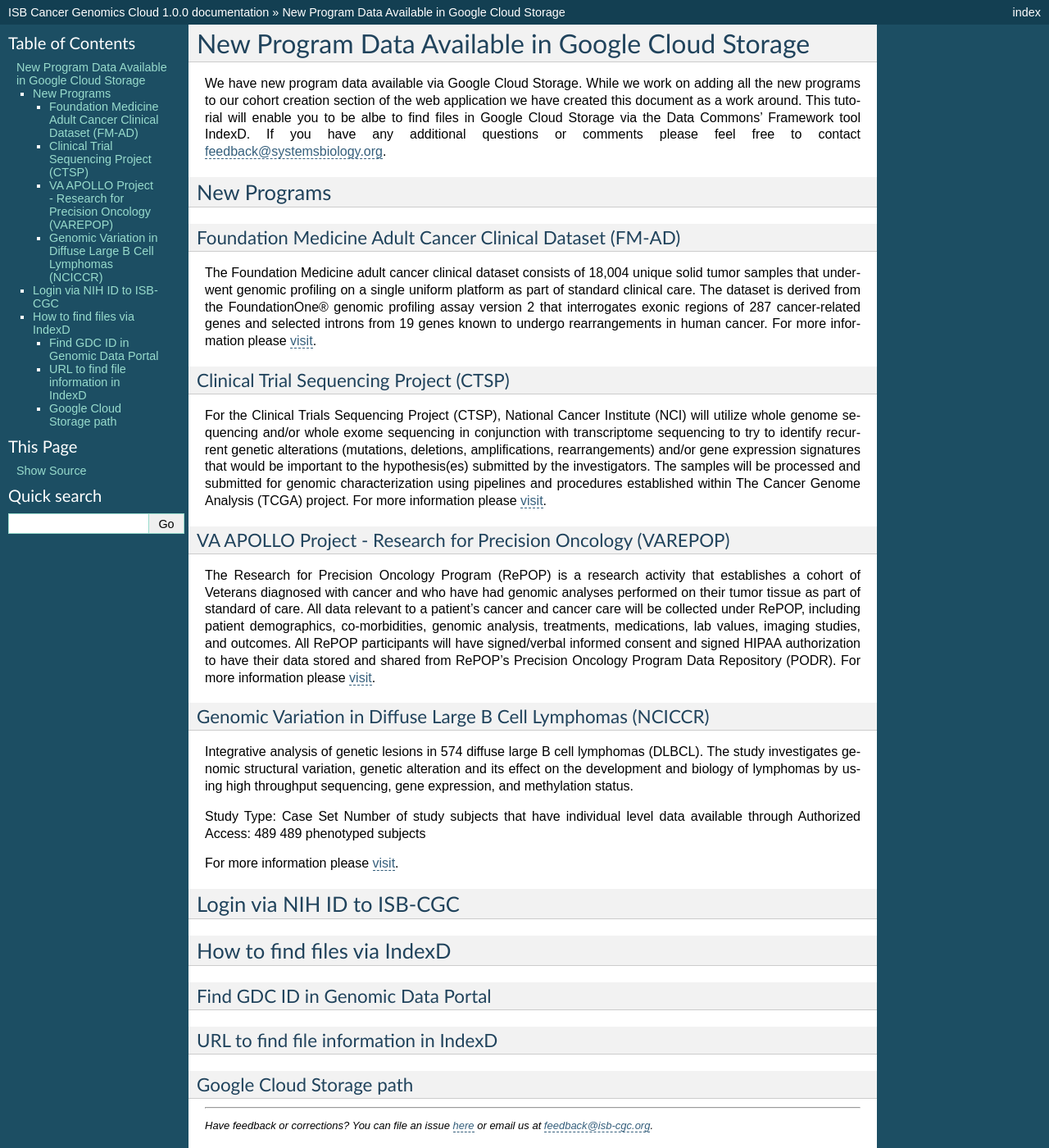
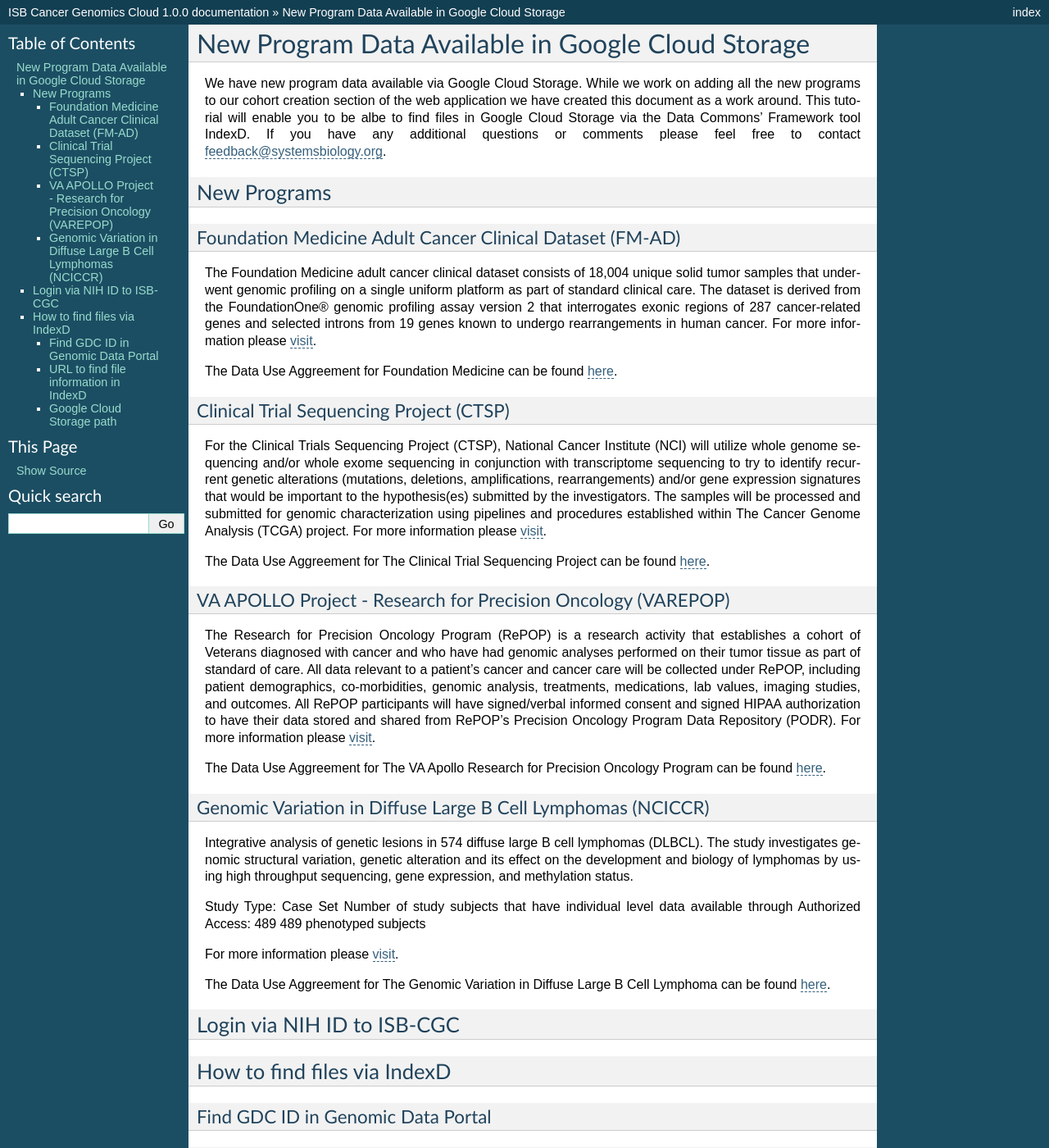
Before and after one commit to isb-cgc/readthedocs, a Sphinx documentation site: the page built from docs/source/sections/data/data2/AccessData/AccessviaIndexD.rst, in a window 1280 px wide and 1400 px high. Shown: the whole window at 82% size. Built offline with Sphinx 7.4.7, drawn with Linux system fonts in a browser that asks for light colours; pages that are not in the unit, such as notebooks, are missing from menus.

Commit message:
DUCAs added

```diff
--- a/docs/source/sections/data/data2/AccessData/AccessviaIndexD.rst
+++ b/docs/source/sections/data/data2/AccessData/AccessviaIndexD.rst
@@ -11,17 +11,23 @@ Foundation Medicine Adult Cancer Clinical Dataset (FM-AD)
 
 The Foundation Medicine adult cancer clinical dataset consists of 18,004 unique solid tumor samples that underwent genomic profiling on a single uniform platform as part of standard clinical care. The dataset is derived from the FoundationOne® genomic profiling assay version 2 that interrogates exonic regions of 287 cancer-related genes and selected introns from 19 genes known to undergo rearrangements in human cancer. For more information please `visit <https://www.ncbi.nlm.nih.gov/projects/gap/cgi-bin/study.cgi?study_id=phs001179.v1.p1/>`_.
 
+The Data Use Aggreement for Foundation Medicine can be found `here <https://dbgap.ncbi.nlm.nih.gov/aa/wga.cgi?view_pdf&stacc=phs001179.v1.p1>`_.
+
 
 Clinical Trial Sequencing Project (CTSP)
 ^^^^^^^^^^^^^^^^^^^^^^^^^^^^^^^^^^^^^^^^^^
 
 For the Clinical Trials Sequencing Project (CTSP), National Cancer Institute (NCI) will utilize whole genome sequencing and/or whole exome sequencing in conjunction with transcriptome sequencing to try to identify recurrent genetic alterations (mutations, deletions, amplifications, rearrangements) and/or gene expression signatures that would be important to the hypothesis(es) submitted by the investigators. The samples will be processed and submitted for genomic characterization using pipelines and procedures established within The Cancer Genome Analysis (TCGA) project. For more information please `visit <https://www.ncbi.nlm.nih.gov/projects/gap/cgi-bin/study.cgi?study_id=phs001175.v2.p2>`_.
 
+The Data Use Aggreement for The Clinical Trial Sequencing Project can be found `here <https://dbgap.ncbi.nlm.nih.gov/aa/wga.cgi?view_pdf&stacc=phs001175.v2.p2>`_.
+
 
 VA APOLLO Project - Research for Precision Oncology (VAREPOP)
 ^^^^^^^^^^^^^^^^^^^^^^^^^^^^^^^^^^^^^^^^^^^^^^^^^^^^^^^^^^^^^^
 
 The Research for Precision Oncology Program (RePOP) is a research activity that establishes a cohort of Veterans diagnosed with cancer and who have had genomic analyses performed on their tumor tissue as part of standard of care. All data relevant to a patient's cancer and cancer care will be collected under RePOP, including patient demographics, co-morbidities, genomic analysis, treatments, medications, lab values, imaging studies, and outcomes. All RePOP participants will have signed/verbal informed consent and signed HIPAA authorization to have their data stored and shared from RePOP's Precision Oncology Program Data Repository (PODR). For more information please `visit <https://www.ncbi.nlm.nih.gov/projects/gap/cgi-bin/study.cgi?study_id=phs001374.v1.p1>`_.
+
+The Data Use Aggreement for The VA Apollo Research for Precision Oncology Program can be found `here <https://dbgap.ncbi.nlm.nih.gov/aa/wga.cgi?view_pdf&stacc=phs001374.v1.p1>`_.
 
 
 
@@ -35,6 +41,8 @@ Number of study subjects that have individual level data available through Autho
 489 phenotyped subjects
 
 For more information please `visit <https://www.ncbi.nlm.nih.gov/projects/gap/cgi-bin/study.cgi?study_id=phs001444.v1.p1>`_.
+
+The Data Use Aggreement for The Genomic Variation in Diffuse Large B Cell Lymphoma can be found `here <https://dbgap.ncbi.nlm.nih.gov/aa/wga.cgi?view_pdf&stacc=phs001444.v1.p1>`_.
 
 
 
```
